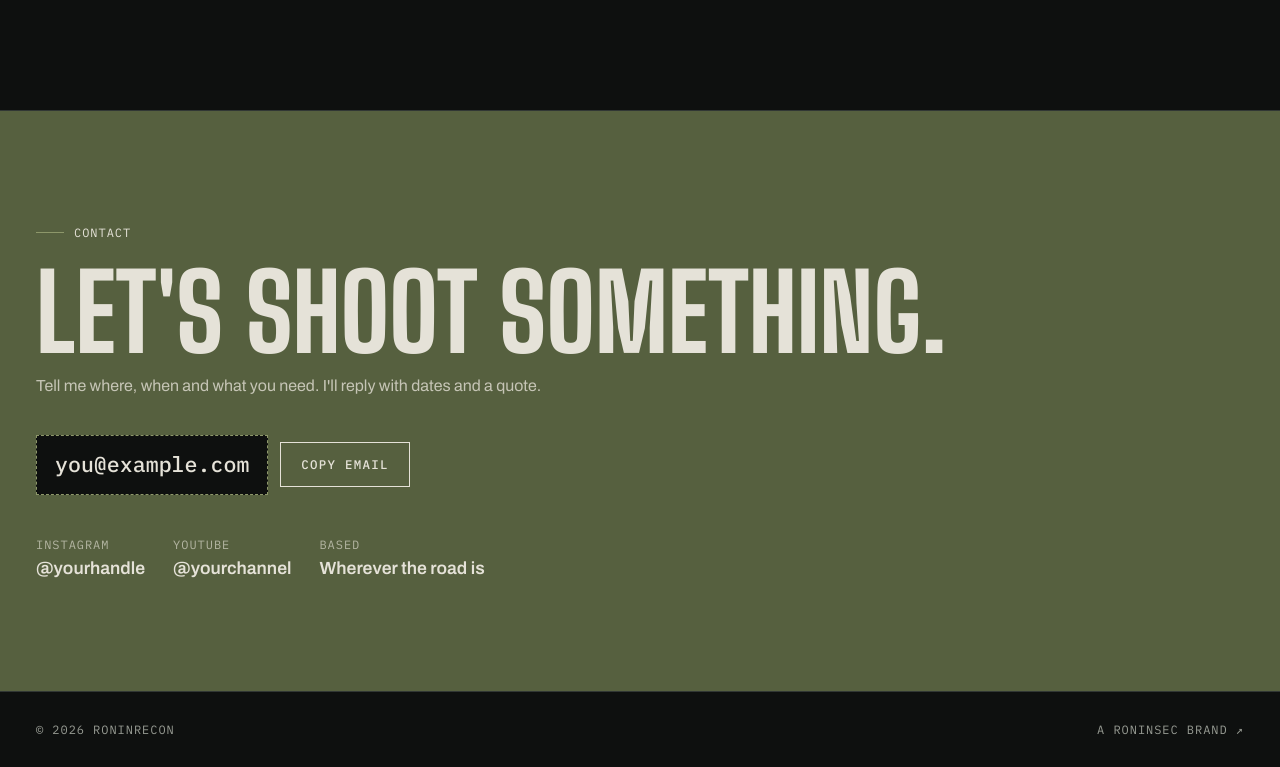
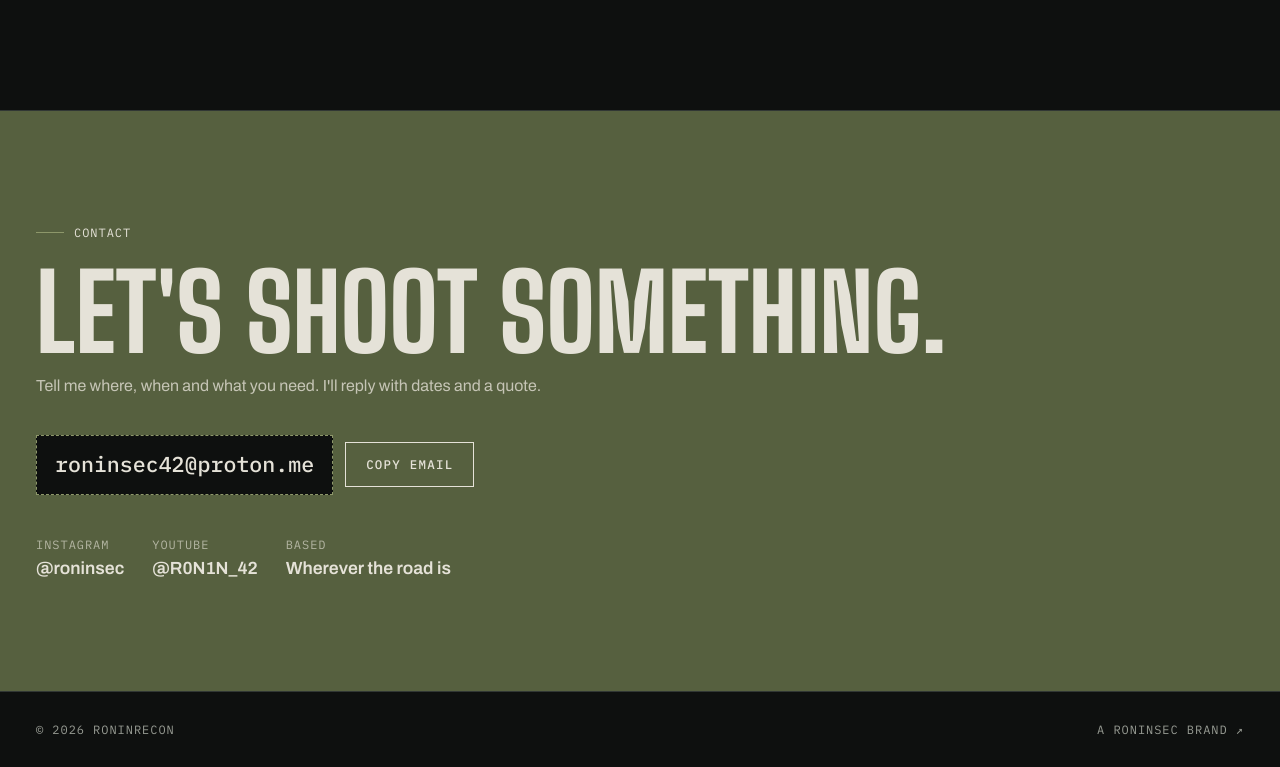
Before and after one commit to R0N1N9/roninrecon, a plain HTML site: page index.html in a window 1280 px wide. Shown: the part 5076-5843 px from the top of the page. Drawn offline with Linux system fonts and the light colour scheme.

Commit message:
Add contact email and social handles
Co-Authored-By: Claude Opus 5.5 <noreply@anthropic.com>
Claude-Session: https://claude.ai/code/session_01KpN253jFo6KbMxGxgmwyJ8

```diff
--- a/index.html
+++ b/index.html
@@ -439,12 +439,12 @@ footer .wrap { display: flex; flex-wrap: wrap; justify-content: space-between; g
       <h2 id="contact-title">Let's shoot something.</h2>
       <p class="sub">Tell me where, when and what you need. I'll reply with dates and a quote.</p>
       <div class="reach">
-        <span class="email" id="email">you@example.com</span>
+        <span class="email" id="email">roninsec42@proton.me</span>
         <button class="btn" type="button" id="copy">Copy email</button>
       </div>
       <div class="socials">
-        <div><span class="mono">Instagram</span><b>@yourhandle</b></div>
-        <div><span class="mono">YouTube</span><b>@yourchannel</b></div>
+        <div><span class="mono">Instagram</span><b><a href="https://www.instagram.com/roninsec/" target="_blank" rel="noopener" style="text-decoration:none">@roninsec</a></b></div>
+        <div><span class="mono">YouTube</span><b><a href="https://www.youtube.com/@R0N1N_42" target="_blank" rel="noopener" style="text-decoration:none">@R0N1N_42</a></b></div>
         <div><span class="mono">Based</span><b>Wherever the road is</b></div>
       </div>
     </div>
```
